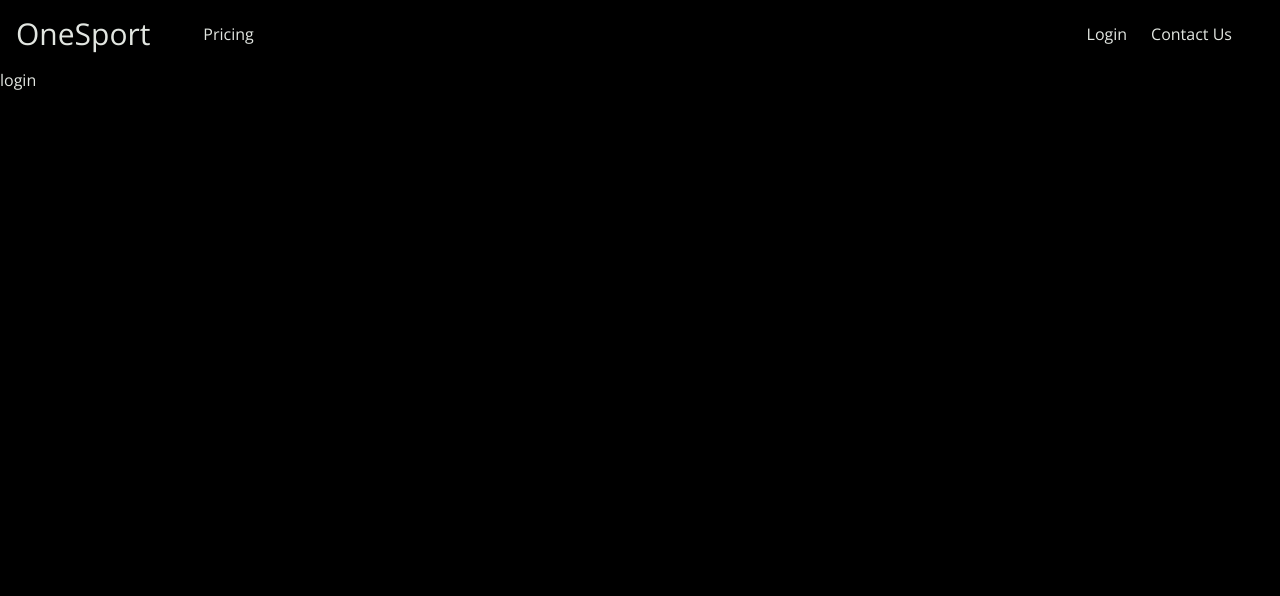
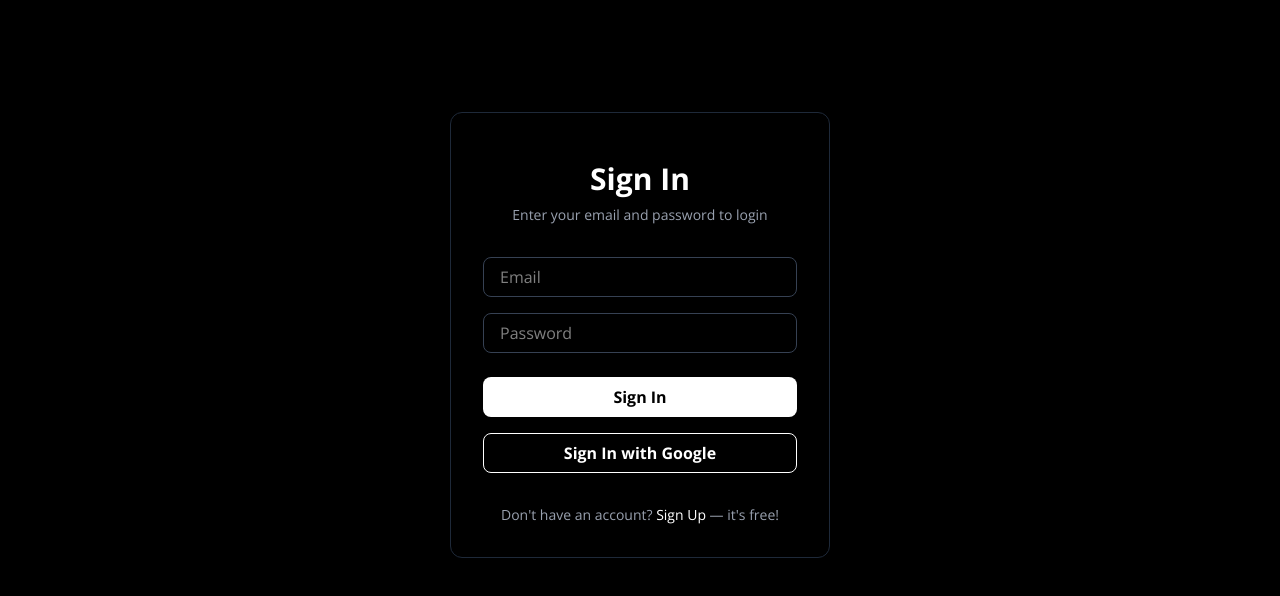
Before and after one commit to piyushbangaa/onesport2, a React (Vite) app: page /login in a window 1280 px wide. Shown: the top 596 px of the page. Built offline with nearby package versions, Linux system fonts and the light colour scheme.

Commit message:
added sigin page

```diff
--- a/src/App.jsx
+++ b/src/App.jsx
@@ -12,6 +12,7 @@ import Login from "./Pages/login";
 function Home() {
   return (
     <>
+    <Navbar />
       <Herosection />
       <Heading />
       <Bentogrid />
@@ -27,12 +28,9 @@ function Home() {
 function App() {
   return (
     <Router>
-      <Navbar />
       <Routes>
       <Route path="/" element={<Home />} />
         <Route path="/login" element={<Login />} />
-        <Route path="/features" element={<Features />} />
-        <Route path="/video" element={<Video />} />
       </Routes>
     </Router>
   );
--- a/src/Pages/Login.jsx
+++ b/src/Pages/Login.jsx
@@ -1,9 +1,69 @@
-import React from 'react'
+import React, { useState } from 'react';
 
-const login = () => {
+const Login = () => {
+  const [email, setEmail] = useState('');
+  const [password, setPassword] = useState('');
+
+  const handleSignIn = (e) => {
+    e.preventDefault();
+    if (!email || !password) {
+      alert("Please fill in both fields!");
+      return;
+    }
+
+    console.log("Email:", email, "Password:", password);
+  };
+
   return (
-    <div>login</div>
-  )
-}
+    <div className="mt-28 flex items-center justify-center bg-black">
+      <div className="p-8 w-95 max-w-md bg-black rounded-xl border border-gray-800 shadow-lg">
+        <div className="text-center text-white">
+          <h1 className="mt-4 text-3xl font-semibold">Sign In</h1>
+          <p className="mt-2 text-sm text-gray-400">Enter your email and password to login</p>
+        </div>
 
-export default login
+        <form onSubmit={handleSignIn} className="mt-8">
+          <input
+            type="email"
+            placeholder="Email"
+            value={email}
+            onChange={(e) => setEmail(e.target.value)}
+            className="w-full h-10 bg-black text-white border border-gray-700 rounded-lg p-4 focus:outline-none focus:ring-2 focus:ring-white transition-all duration-300"
+          />
+
+          <input
+            type="password"
+            placeholder="Password"
+            value={password}
+            onChange={(e) => setPassword(e.target.value)}
+            className="mt-4 w-full h-10 bg-black text-white border border-gray-700 rounded-lg p-4 focus:outline-none focus:ring-2 focus:ring-white transition-all duration-300"
+          />
+
+          <button
+            type="submit"
+            className="mt-6 w-full h-10 bg-white text-black font-semibold rounded-lg hover:bg-gray-100 transition-all duration-300"
+          >
+            Sign In
+          </button>
+
+          <button
+            type="button"
+            className="mt-4 w-full h-10 bg-transparent text-white border border-white font-semibold rounded-lg hover:bg-gray-900 transition-all duration-300 flex items-center justify-center gap-2"
+          >
+            Sign In with Google
+          </button>
+        </form>
+
+        <p className="mt-8 text-center text-sm text-gray-400">
+          Don't have an account?{' '}
+          <a href="/createaccount" className="text-white hover:underline">
+            Sign Up
+          </a>{' '}
+          — it's free!
+        </p>
+      </div>
+    </div>
+  );
+};
+
+export default Login;
```
Also changed, not shown: public/googleicon.svg (added).
